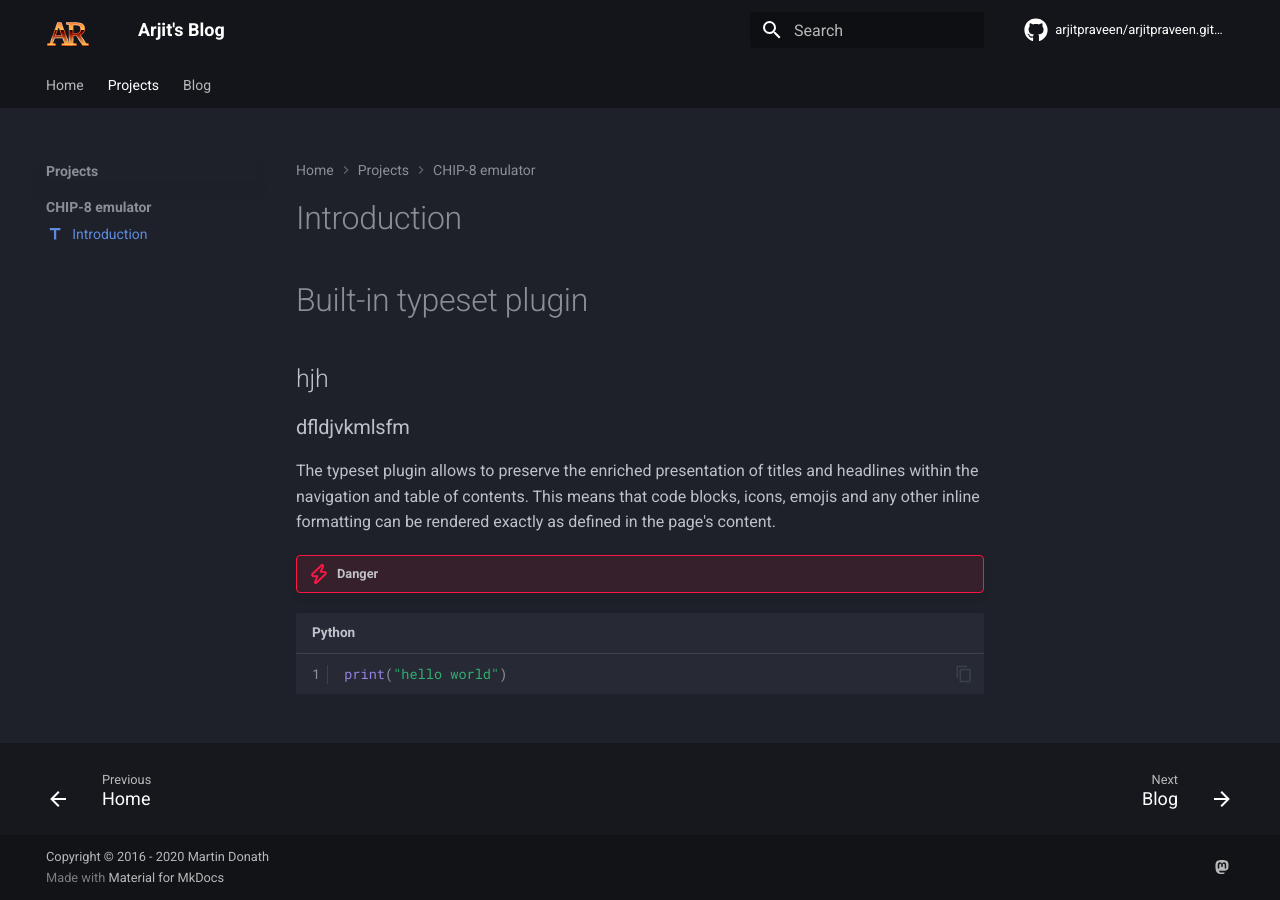
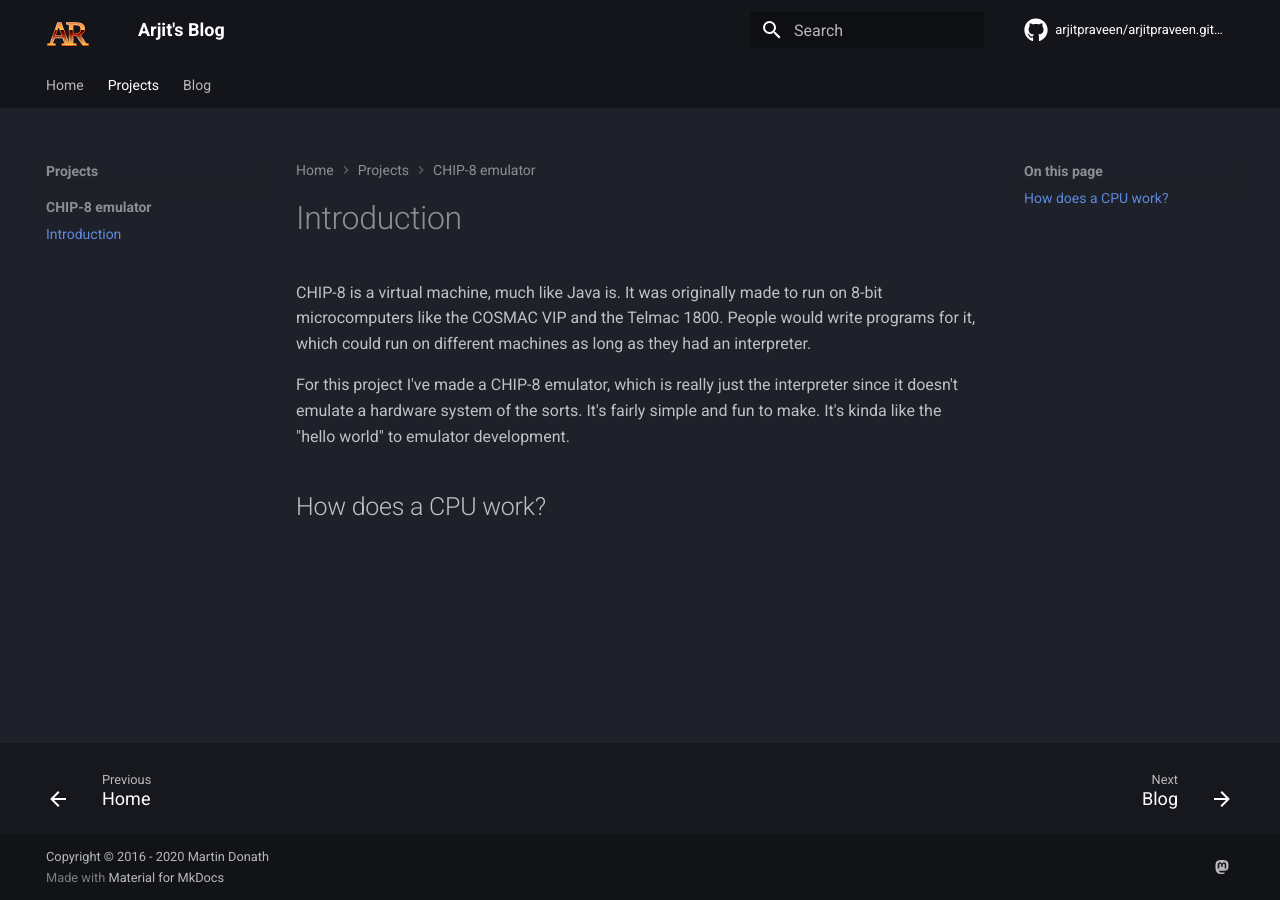
Before and after one commit to arjitpraveen/arjitpraveen.github.io, an MkDocs documentation site: the page built from docs/Projects/chip8-emulator/intro.md, in a window 1280 px wide. Built offline with MkDocs 1.6.1 and Material for MkDocs 9.7.7, drawn with Linux system fonts in a browser that asks for light colours; comment, search, counter and statistics services are not loaded.

Commit message:
Update chip-8 notes

````diff
--- a/docs/Projects/chip8-emulator/intro.md
+++ b/docs/Projects/chip8-emulator/intro.md
@@ -1,23 +1,11 @@
 ---
 title: Introduction
-icon: material/format-title
 ---
 
 #  Introduction
 
-# Built-in typeset plugin
+CHIP-8 is a virtual machine, much like Java is. It was originally made to run on 8-bit microcomputers like the COSMAC VIP and the Telmac 1800. People would write programs for it, which could run on different machines as long as they had an interpreter.
 
-## hjh
+For this project I've made a CHIP-8 emulator, which is really just the interpreter since it doesn't emulate a hardware system of the sorts. It's fairly simple and fun to make. It's kinda like the "hello world" to emulator development.
 
-### dfldjvkmlsfm
-
-The typeset plugin allows to preserve the enriched presentation of titles and
-headlines within the navigation and table of contents. This means that code
-blocks, icons, emojis and any other inline formatting can be rendered exactly
-as defined in the page's content.
-
-!!! danger
-
-```python
-print("hello world")
-```
+## How does a CPU work?
````
Also changed, not shown: docs/Projects/chip8-emulator/setup.md (added, +3 -0 lines).
